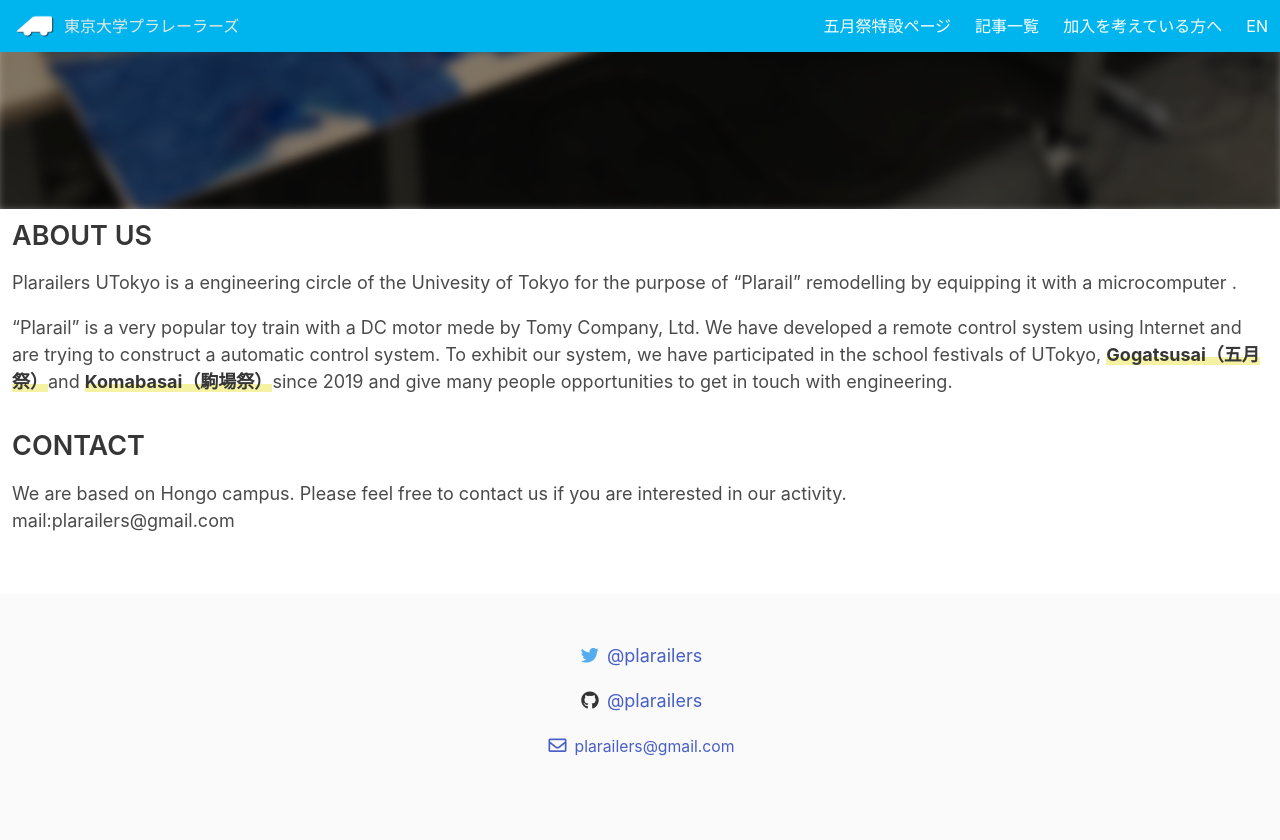
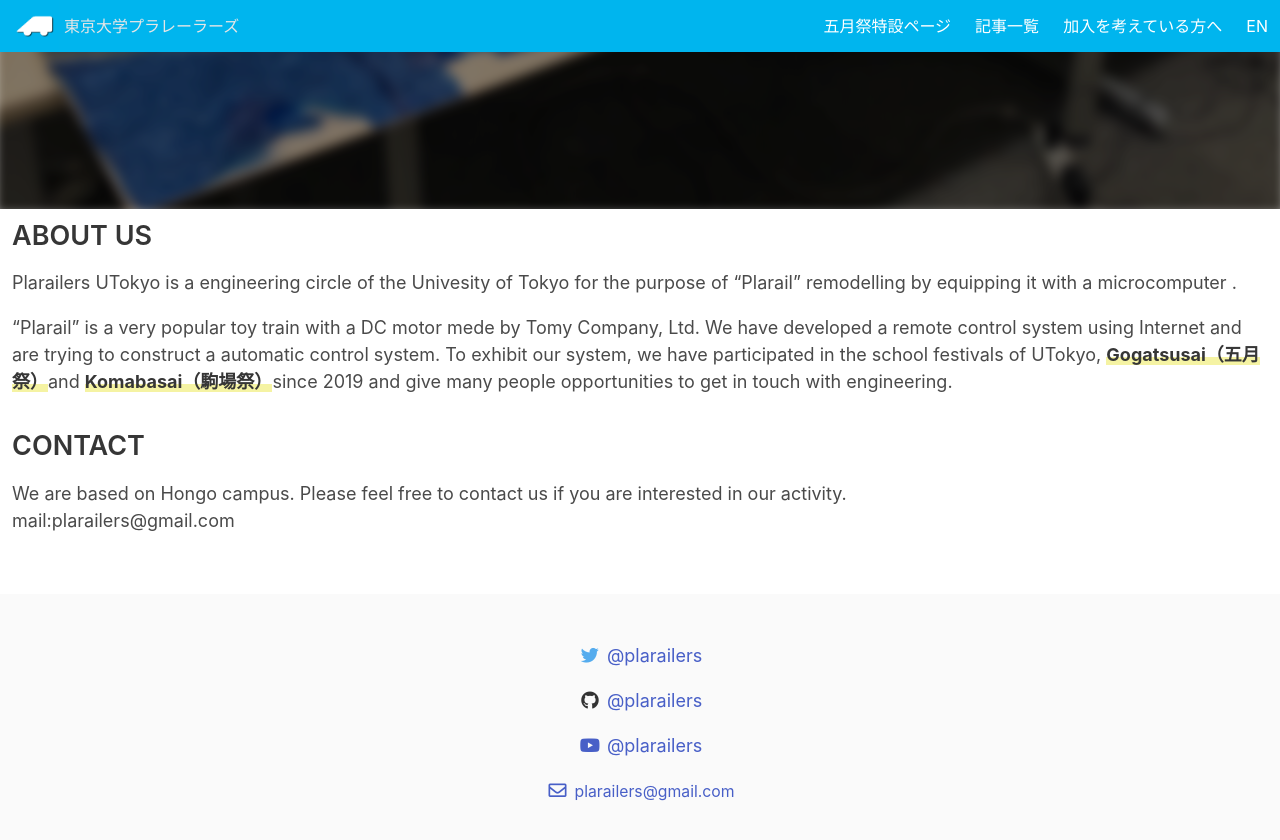
Before and after one commit to plarailers/plarailers.github.io, a Jekyll site: the page built from english/index.html, in a window 1280 px wide and 900 px high, scrolled down 743 px. Shown: the top 840 px of the window. Built offline with Jekyll 4.4.1, drawn with Linux system fonts in a browser that asks for light colours; nearby versions of some CDN libraries.

Commit message:
Update default.html
YouTubeを追加

```diff
--- a/_layouts/default.html
+++ b/_layouts/default.html
@@ -79,6 +79,12 @@
         </a>
       </p>
       <p>
+        <a href="https://www.youtube.com/channel/UCT6S9kVmshqJOIljdw-YjnA" target="_blank" rel=”noopener” class="link-youtube">
+          <span class="icon p-icon-youtube"><i class="fab fa-youtube fa-fw"></i></span>
+          @plarailers
+        </a>
+      </p>
+      <p>
         <a href="mailto:plarailers@gmail.com" target="_blank" rel=”noopener” class="link-email">
           <span class="icon"><i class="far fa-envelope fa-fw"></i></span>
           <small>plarailers@gmail.com</small>
```
